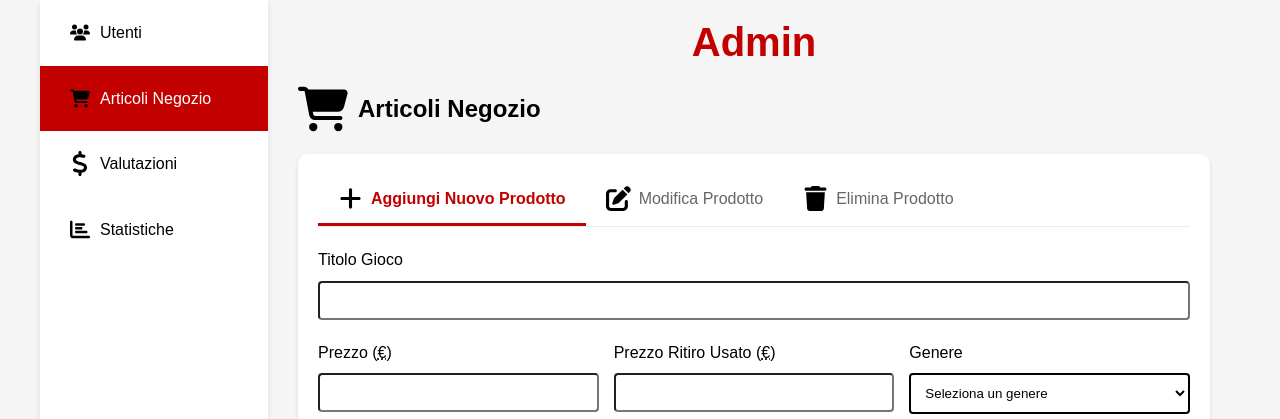
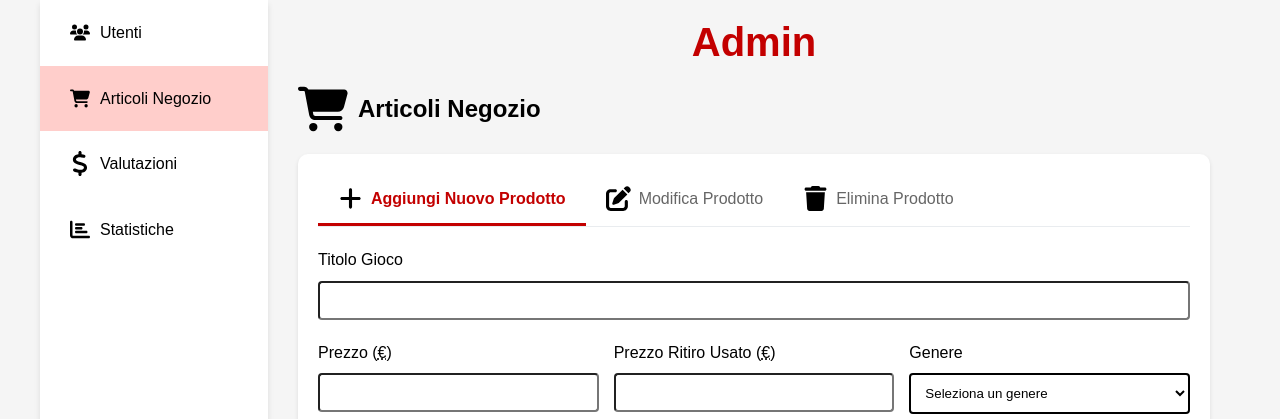
Before and after one commit to AiREdward/TecWebz25, a PHP site: template views/AdminView.php in a window 1280 px wide, after a click on "Articoli Negozio". Shown: the top 419 px of the page. Run offline with PHP 8.4, Linux system fonts and the light colour scheme; the template is opened without the code that fills it, so the values that code supplies are empty.

Commit message:
fix navbar admin

```diff
--- a/assets/css/adminStyle.css
+++ b/assets/css/adminStyle.css
@@ -17,6 +17,7 @@
     --primary-color: #c30000;
     --primary-dark: #990000;
     --primary-light: #ff1a1a;
+    --light-red: #FFCECB;
     --link-visited: #7d2121;
     --text-light: #666;
     --bg-color: #f5f5f5;
@@ -97,8 +98,8 @@ h1{
 
 #nav-links a:hover,
 #nav-links a.active {
-    background-color: var(--primary-color);
-    color: var(--white);
+    background-color: var(--light-red);
+
 }
 
 .user-info {
```
